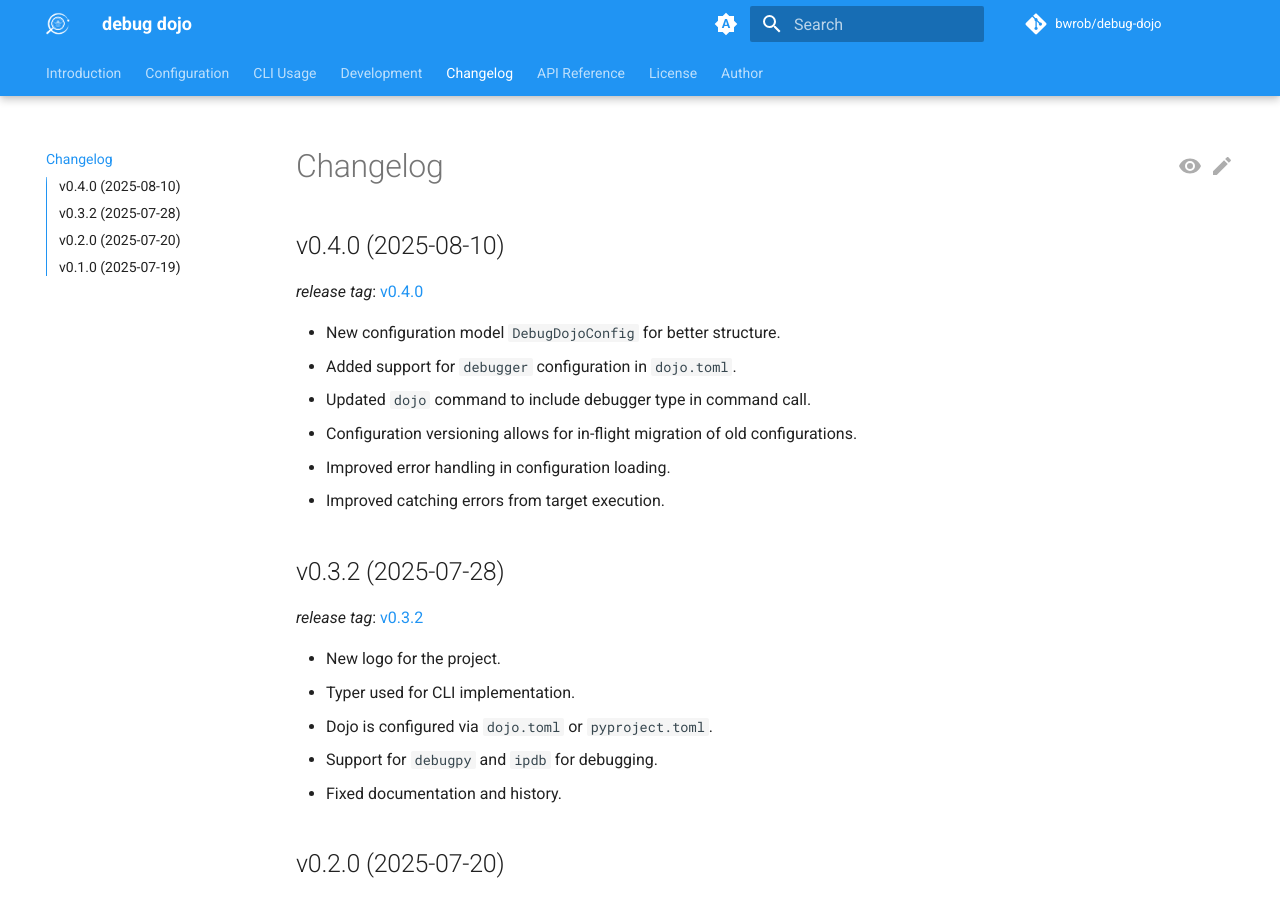
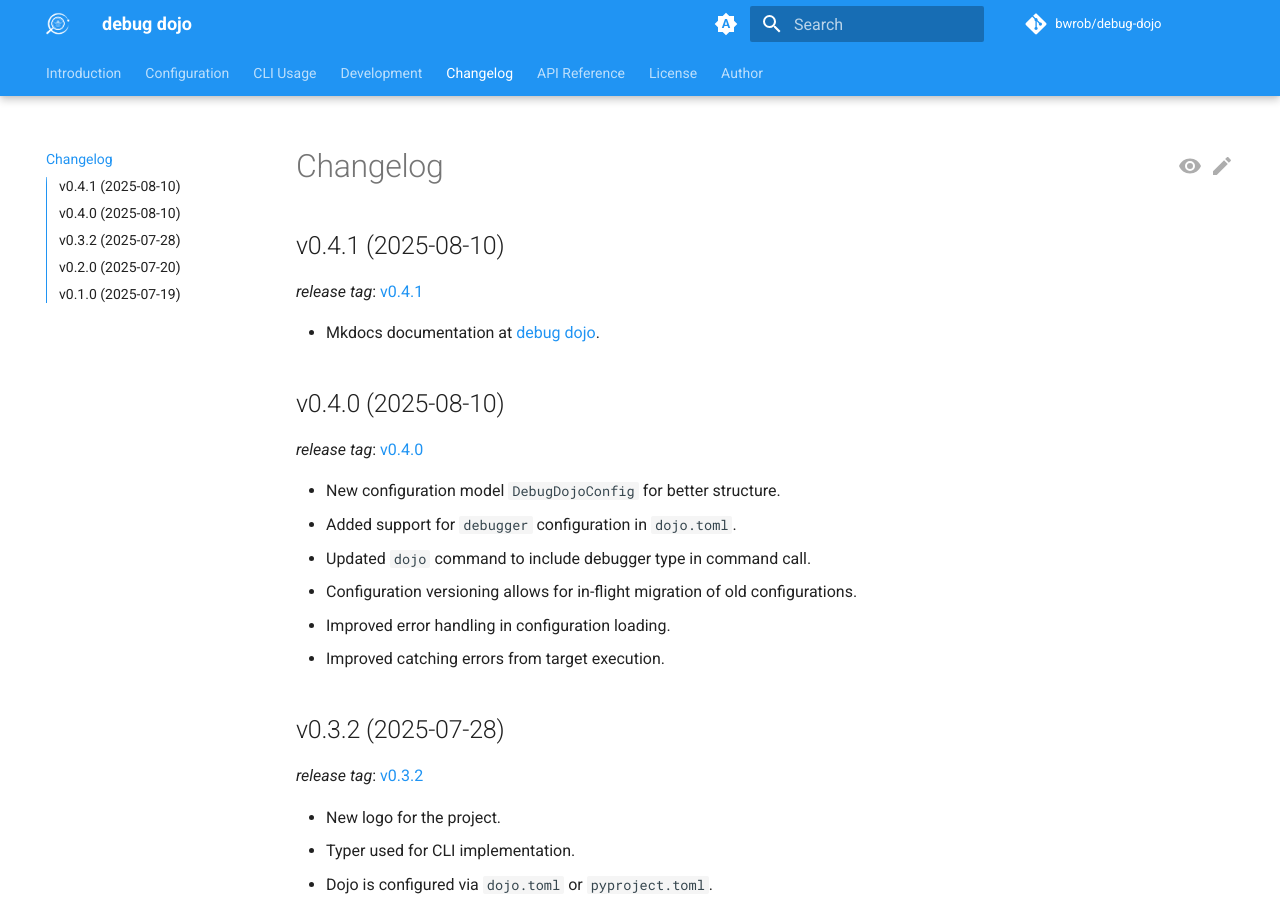
Before and after one commit to bwrob/debug-dojo, an MkDocs documentation site: the page built from docs/changelog.md, in a window 1280 px wide and 900 px high. Built offline with MkDocs 1.6.1 and Material for MkDocs 9.7.7, drawn with Linux system fonts in a browser that asks for light colours; comment, search, counter and statistics services are not loaded.

Commit message:
changelog update

```diff
--- a/docs/changelog.md
+++ b/docs/changelog.md
@@ -1,4 +1,10 @@
 # Changelog
+
+## v0.4.1 (2025-08-10)
+
+*release tag*: [v0.4.1](https://github.com/bwrob/debug-dojo/releases/tag/v0.4.1)
+
+- Mkdocs documentation at [debug dojo](https://bwrob.github.io/debug-dojo).
 
 ## v0.4.0 (2025-08-10)
 
```
